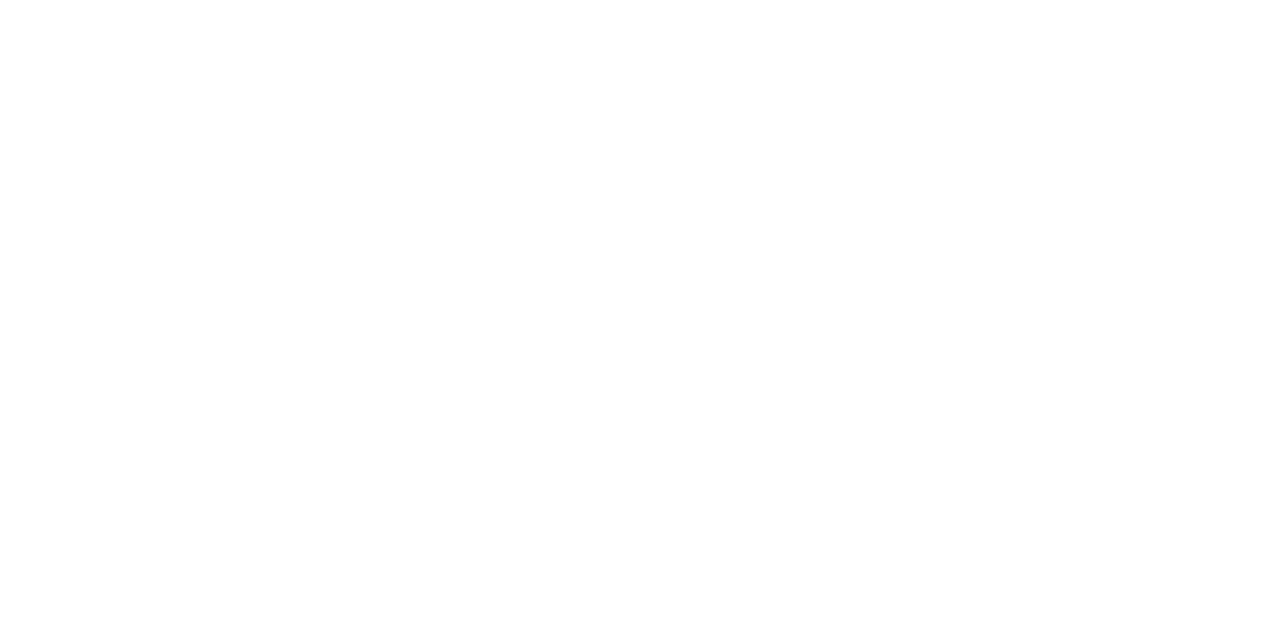
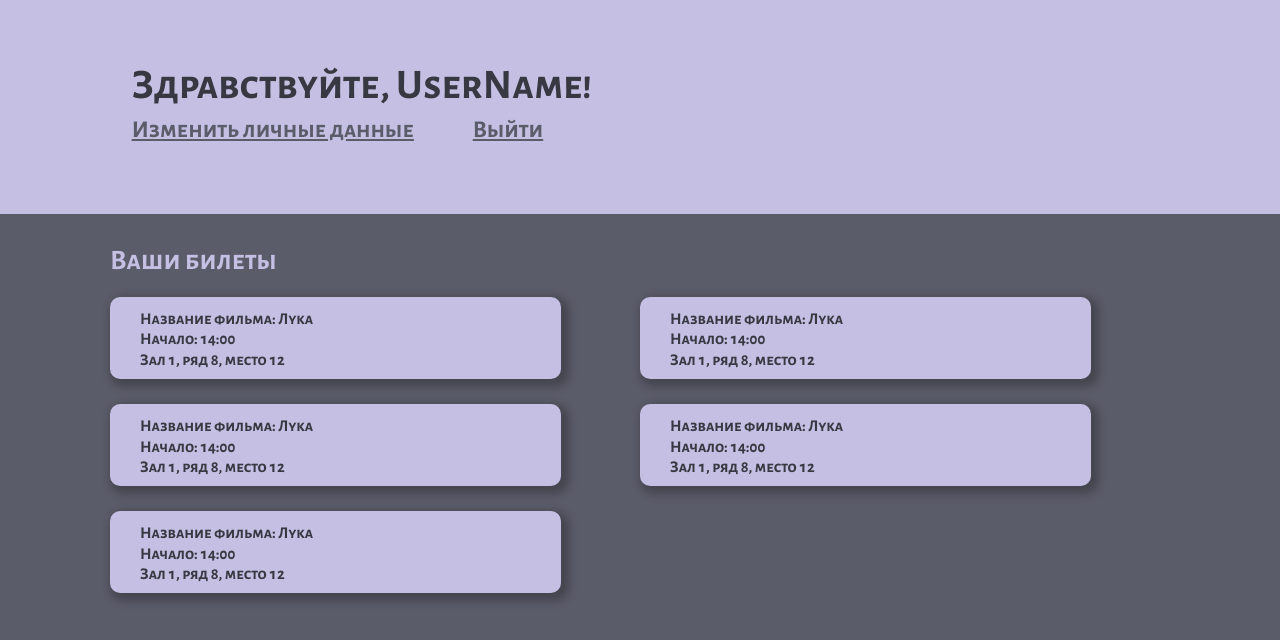
Before and after one commit to aidagalimova/luntik-front, a React (Create React App) app: page /profile in a window 1280 px wide. Shown: the top 640 px of the page. Built offline with nearby package versions, Linux system fonts and the light colour scheme.

Commit message:
add profile page with mocks

```diff
--- a/src/components/app/App.scss
+++ b/src/components/app/App.scss
@@ -1,10 +1,15 @@
 @import url("https://fonts.googleapis.com/css2?family=Alegreya+Sans+SC:wght@300;400;500;700;800&display=swap");
 
 body {
-  background-color: #C4BFE3;
+  background-color: #c4bfe3;
 }
 
 .app {
-  background-color: #C4BFE3;
-  font-family: 'Alegreya Sans SC', sans-serif;
+  background-color: #c4bfe3;
+  font-family: "Alegreya Sans SC", sans-serif;
+
+  .page {
+    min-height: 100vh;
+    padding: 20px 30px;
+  }
 }
--- /dev/null
+++ b/src/components/profile-info/index.jsx
@@ -0,0 +1,25 @@
+import React from "react";
+import "./index.scss";
+import { Row, Col } from "antd";
+
+function ProfileInfo() {
+    return (
+        <div className="profile-info">
+            <Row>
+                <Col span={22} offset={2}>
+                    <h1 className="name"> Здравствуйте, UserName! </h1>
+                    <Row>
+                        <Col span={9} className="text-col">
+                            <h2 className="text">Изменить личные данные</h2>
+                        </Col>
+                        <Col span={2}>
+                            <h2 className="text">Выйти</h2>
+                        </Col>
+                        <Col span={13}></Col>
+                    </Row>
+                </Col>
+            </Row>
+        </div>
+    )
+}
+export default ProfileInfo;
--- /dev/null
+++ b/src/components/profile-info/index.scss
@@ -0,0 +1,22 @@
+.profile-info {
+    background-color: #c4bfe3;
+    margin: 0px -30px;
+    margin-top: -20px;
+    padding: 52px 30px;
+    .name {
+        font-size: 42px;
+        font-weight: bold;
+        color: #373841;
+        margin-bottom: -6px;
+    }
+    .text {
+        font-size: 24px;
+        font-weight: bold;
+        color: #5b5c69;
+        cursor: pointer;
+        text-decoration: underline;
+    }
+    .text-col {
+        max-width: 30.5% !important;
+    }
+}
--- /dev/null
+++ b/src/components/ticket/index.jsx
@@ -0,0 +1,25 @@
+import { Row, Col } from "antd";
+import React from "react";
+import "./index.scss";
+const ticket = {
+    id: 1,
+    name: "Лука",
+    start: "14:00",
+    hall: 1,
+    row: 8,
+    place: 12
+}
+
+function Ticket(props) {
+    return (
+        <Col span={12} o className="ticket-col">
+            <div className="ticket">
+                <h3 className="text">Название фильма: {props.ticket.name}</h3>
+                <h3 className="text">Начало: {props.ticket.start}</h3>
+                <h3 className="text">Зал {props.ticket.hall}, ряд {props.ticket.row}, место {props.ticket.place}</h3>
+            </div>
+        </Col>
+    )
+}
+
+export default Ticket;
--- /dev/null
+++ b/src/components/ticket/index.scss
@@ -0,0 +1,15 @@
+.ticket-col {
+    margin-bottom: 25px;
+    .ticket {
+        background-color: #c4bfe3;
+        box-shadow: 4px 4px 9px 4px rgba(0, 0, 0, 0.25);
+        border-radius: 10px;
+        padding: 10px 30px;
+        width: 85%;
+        .text {
+            color: #373841;
+            margin-bottom: -5px;
+            font-weight: bold;
+        }
+    }
+}
--- /dev/null
+++ b/src/components/tickets-list/index.jsx
@@ -0,0 +1,77 @@
+import React from "react";
+import { useEffect } from "react";
+import Ticket from "../ticket";
+import { Row, Col } from "antd";
+import "./index.scss";
+
+function TicketsList() {
+    const ticketsList = tickets.map((ticket) => {
+        return (<Ticket ticket={ticket} />)
+    });
+
+    return (
+        <>
+            <Row className="tickets-list">
+                {ticketsList.length === 0 ?
+                    <h1 className="text">У вас нет билетов</h1> :
+                    <>
+                        <Col span={24}> <h1 className="text">Ваши билеты</h1></Col>
+                        {ticketsList}
+                    </>
+                }
+            </Row>
+        </>
+    )
+
+}
+
+const tickets = [
+    {
+        id: 1,
+        name: "Лука",
+        start: "14:00",
+        date: new Date(),
+        hall: 1,
+        row: 8,
+        place: 12
+    },
+    {
+        id: 2,
+        name: "Лука",
+        start: "14:00",
+        date: new Date(),
+        hall: 1,
+        row: 8,
+        place: 12
+    },
+    {
+        id: 3,
+        name: "Лука",
+        start: "14:00",
+        date: new Date(),
+        hall: 1,
+        row: 8,
+        place: 12
+    },
+    {
+        id: 4,
+        name: "Лука",
+        start: "14:00",
+        date: new Date(),
+        hall: 1,
+        row: 8,
+        place: 12
+    },
+    {
+        id: 4,
+        name: "Лука",
+        start: "14:00",
+        date: new Date(),
+        hall: 1,
+        row: 8,
+        place: 12
+    }
+
+]
+
+export default TicketsList;
--- /dev/null
+++ b/src/components/tickets-list/index.scss
@@ -0,0 +1,9 @@
+.tickets-list {
+    background-color: #5b5c69;
+    //padding-top: 25px;
+    padding: 25px 80px;
+    .text {
+        color: #c4bfe3;
+        font-weight: bold;
+    }
+}
--- /dev/null
+++ b/src/pages/profile/index.jsx
@@ -0,0 +1,12 @@
+import React from "react";
+import ProfileInfo from "../../components/profile-info";
+import TicketsList from "../../components/tickets-list";
+import "./index.scss";
+function ProfilePage() {
+    return (
+        <div className="profile-page">
+            <ProfileInfo />
+            <TicketsList />
+        </div>)
+}
+export default ProfilePage;
--- /dev/null
+++ b/src/pages/profile/index.scss
@@ -0,0 +1,5 @@
+.profile-page {
+    min-height: 100vh;
+    padding: 20px 30px;
+    background-color: #5b5c69;
+}
--- a/src/pages/routing.jsx
+++ b/src/pages/routing.jsx
@@ -1,10 +1,12 @@
 import React from "react";
-import {BrowserRouter as Router, Route} from "react-router-dom";
+import { BrowserRouter as Router, Route } from "react-router-dom";
 import MainPage from "./main";
+import ProfilePage from "./profile";
 
 const Routing = () => (
     <Router>
-        <Route path="/" component={MainPage} exact/>
+        <Route path="/" component={MainPage} exact />
+        <Route path="/profile" component={ProfilePage} exact />
     </Router>
 );
 
```
